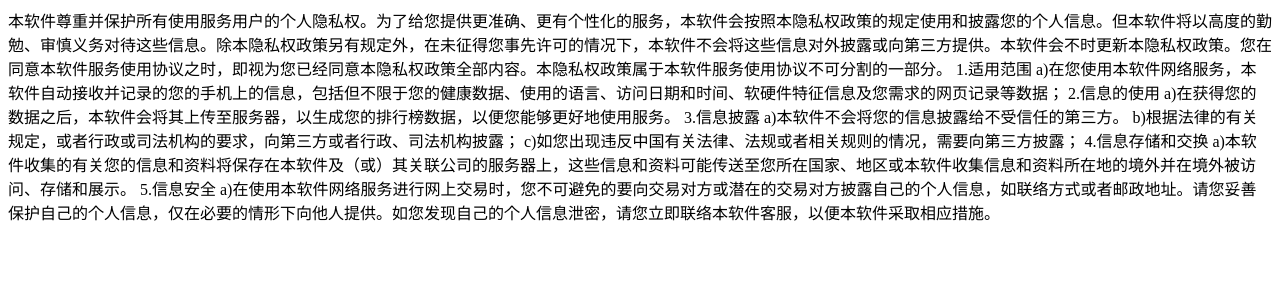
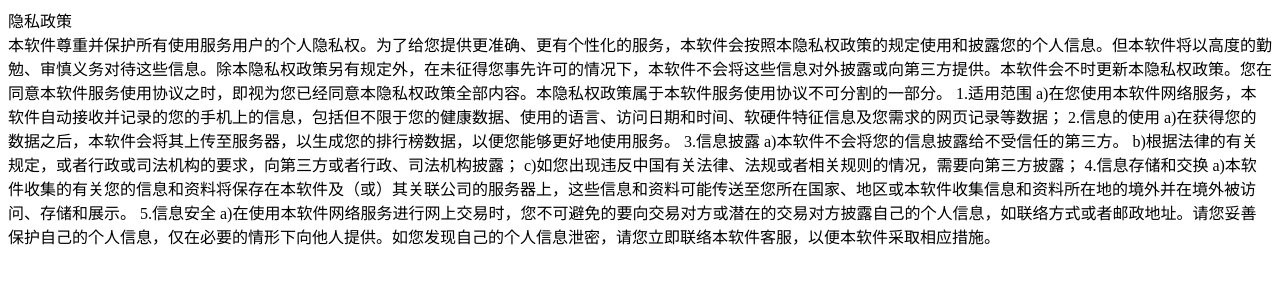
Before and after one commit to spootmu/spootmu.github.io, a plain HTML site: page index.html in a window 1280 px wide. Drawn offline with Linux system fonts and the light colour scheme.

Commit message:
Update index.html

```diff
--- a/index.html
+++ b/index.html
@@ -5,6 +5,7 @@
     <title></title>
 </head>
 <body>
+隐私政策<br/>
 本软件尊重并保护所有使用服务用户的个人隐私权。为了给您提供更准确、更有个性化的服务，本软件会按照本隐私权政策的规定使用和披露您的个人信息。但本软件将以高度的勤勉、审慎义务对待这些信息。除本隐私权政策另有规定外，在未征得您事先许可的情况下，本软件不会将这些信息对外披露或向第三方提供。本软件会不时更新本隐私权政策。您在同意本软件服务使用协议之时，即视为您已经同意本隐私权政策全部内容。本隐私权政策属于本软件服务使用协议不可分割的一部分。
 1.适用范围
 a)在您使用本软件网络服务，本软件自动接收并记录的您的手机上的信息，包括但不限于您的健康数据、使用的语言、访问日期和时间、软硬件特征信息及您需求的网页记录等数据；
```
